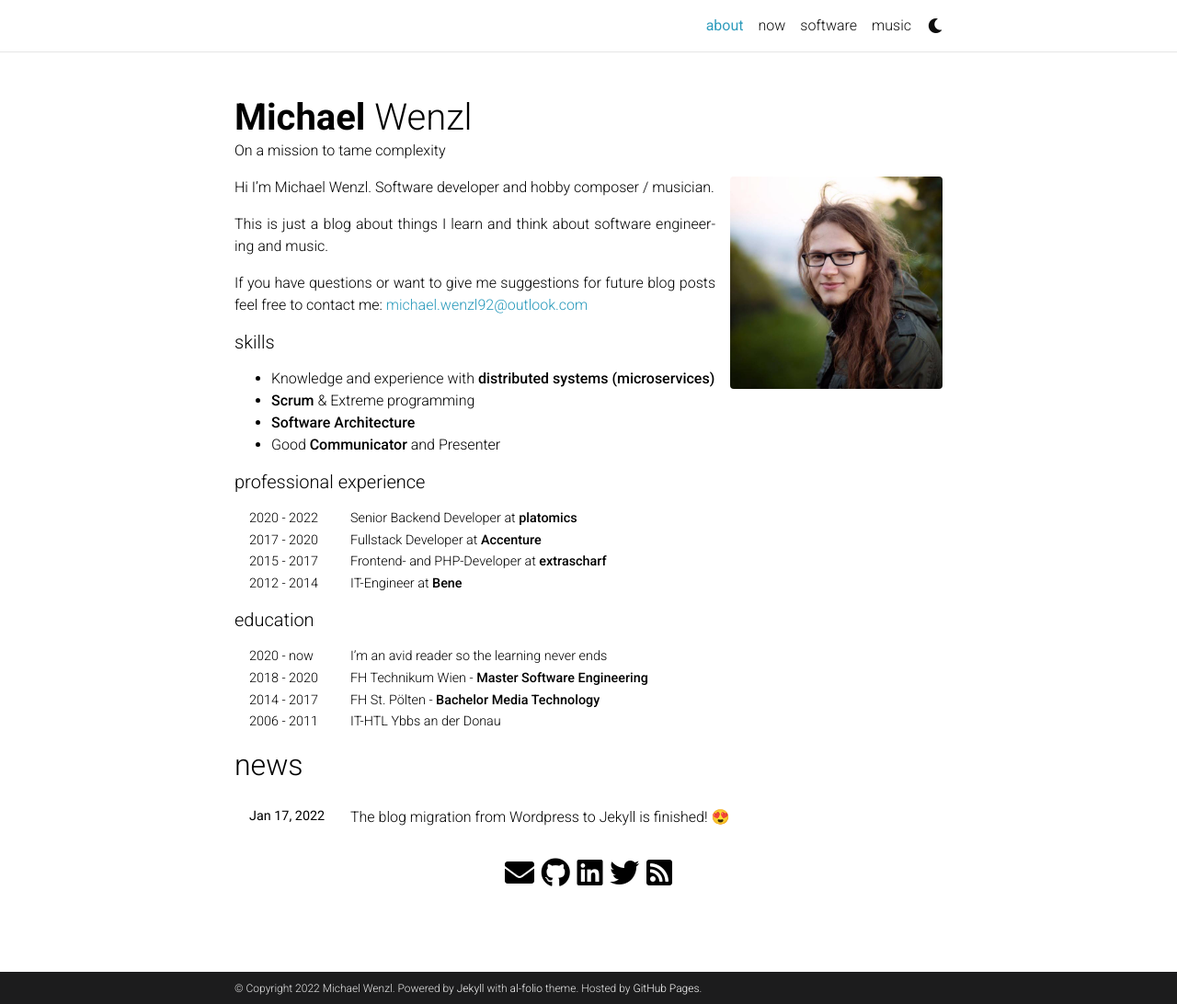
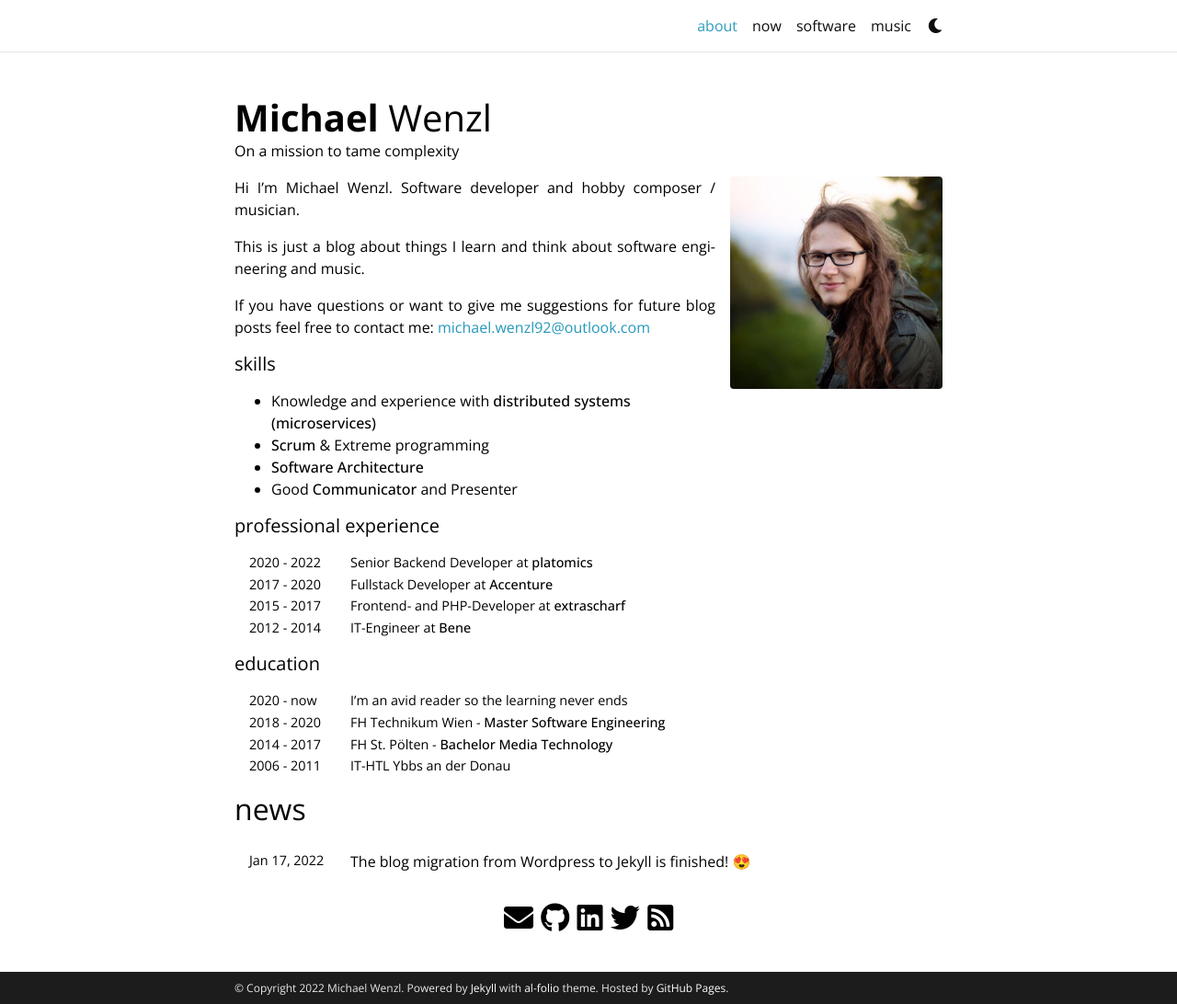
Before and after one commit to michaelwenzl92/michaelwenzl92.github.io, a Jekyll site: the page built from _pages/about.md, in a window 1280 px wide and 1092 px high. Shown: the whole window at 92% size. Built offline with Jekyll 4.4.1, drawn with Linux system fonts in a browser that asks for light colours; full-size pictures stand in for the smaller copies a plugin makes; emoji names are drawn with the system emoji font; comment, search, counter and statistics services are not loaded; a style sheet for code colours, icons or effects is not loaded.

Commit message:
Change fonts

```diff
--- a/_includes/head.html
+++ b/_includes/head.html
@@ -9,7 +9,7 @@
     <!-- Fonts & Icons -->
     <link rel="stylesheet" href="https://cdn.jsdelivr.net/npm/@fortawesome/fontawesome-free@{{ site.fontawesome.version }}/css/all.min.css" integrity="{{ site.fontawesome.integrity }}" crossorigin="anonymous">
     <link rel="stylesheet" href="https://cdn.jsdelivr.net/npm/academicons@{{ site.academicons.version }}/css/academicons.min.css" integrity="{{ site.academicons.integrity }}" crossorigin="anonymous">
-    <link rel="stylesheet" type="text/css" href="https://fonts.googleapis.com/css?family=Roboto:300,400,500,700|Roboto+Slab:100,300,400,500,700|Material+Icons">
+    <link rel="stylesheet" type="text/css" href="https://fonts.googleapis.com/css?family=Open+Sans:300,400,500,700|Roboto+Slab:100,300,400,500,700|Material+Icons">
 
     <!-- Code Syntax Highlighting -->
     <link rel="stylesheet" href="https://gitcdn.link/repo/jwarby/jekyll-pygments-themes/master/{{ site.highlight_theme }}.css" />
--- a/_includes/header.html
+++ b/_includes/header.html
@@ -5,7 +5,7 @@
       <nav id="navbar" class="navbar navbar-light navbar-expand-sm {% if site.navbar_fixed %}fixed-top{% else %}sticky-top{% endif %}">
         <div class="container">
           {% if page.title != "about" -%}
-          <a class="navbar-brand title font-weight-lighter" href="{{ site.baseurl | prepend: site.url }}/">
+          <a class="navbar-brand title" href="{{ site.baseurl | prepend: site.url }}/">
             {%- if site.title == "blank" -%}<span class="font-weight-bold">{{ site.first_name }}</span> {{ site.middle_name }}  {{ site.last_name }}{%- else -%}{{ site.title }}{%- endif -%}
           </a>
           {%- elsif site.enable_navbar_social -%}
--- a/_sass/_base.scss
+++ b/_sass/_base.scss
@@ -5,6 +5,7 @@
 // Typography
 
 p, h1, h2, h3, h4, h5, h6, em, div, li, span, strong {
+  font-family: "Open Sans" !important;
   color: var(--global-text-color);
 }
 
@@ -41,6 +42,10 @@ blockquote {
   margin: 1.5em 10px;
   padding: 0.5em 10px;
   font-size: 1.2rem;
+}
+
+.navbar-brand, .navbar-nav a, .post-header p {
+  font-weight: normal;
 }
 
 // Math
```
